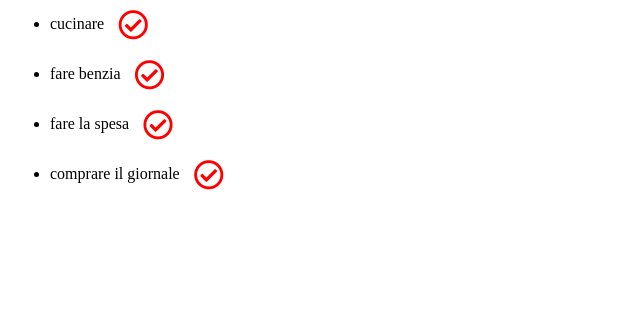
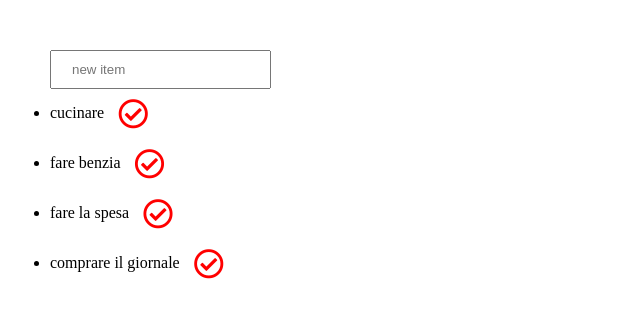
Before and after one commit to GiulioVolletti/js-todo-clone, a plain HTML site: page index.html in a window 1280 px wide. Shown: the whole page, without its empty margins (0-640 px from the left). Drawn offline with nearby package versions, Linux system fonts and the light colour scheme.

Commit message:
commit 3

```diff
--- a/css/style.css
+++ b/css/style.css
@@ -4,6 +4,14 @@
   padding: 0;
 }
 
+input{
+  margin-left: 50px;
+  margin-top: 50px;
+  padding: 10px 20px;
+}
+ul {
+  padding-left: 50px;
+}
 i {
   padding: 10px;
   font-size: 30px;
@@ -14,6 +22,3 @@ i {
 i:active{
   color: green;
 }
-ul {
-  padding-left: 50px;
-}
--- a/index.html
+++ b/index.html
@@ -15,6 +15,7 @@
     <title>To do List</title>
   </head>
   <body>
+    <input type="text" name="aggiungi_lista" value="" placeholder="new item">
     <ul id="list">
 
     </ul>
--- a/js/script.js
+++ b/js/script.js
@@ -24,8 +24,8 @@ $(document).ready(
       console.log(html);
     }
 
-    $(document).on( "click", '.listItem', function(){
-      $(this).remove();
+    $(document).on( "click", '.fa-check-circle', function(){
+      $(this).parent().remove();
     }
 
     );
```
